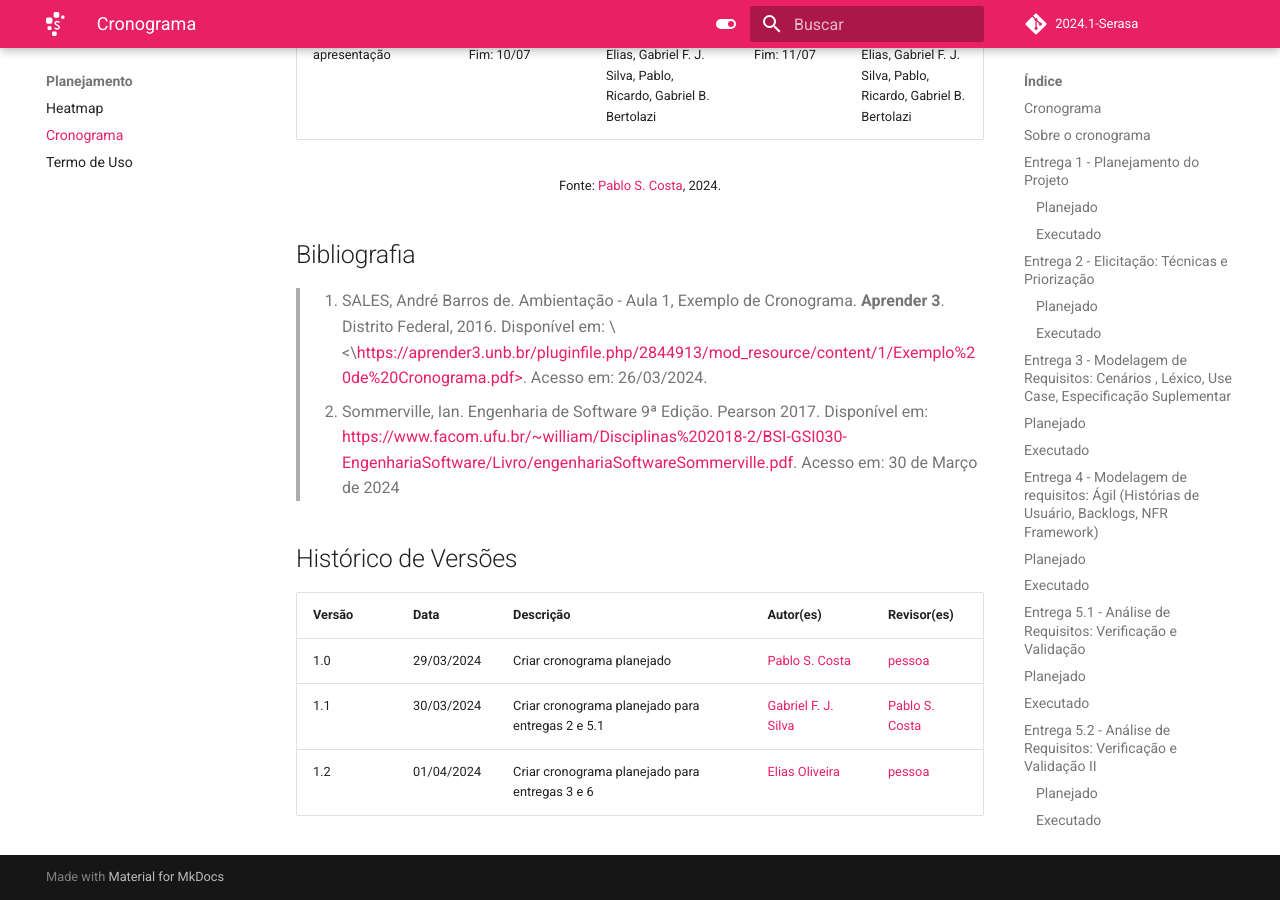
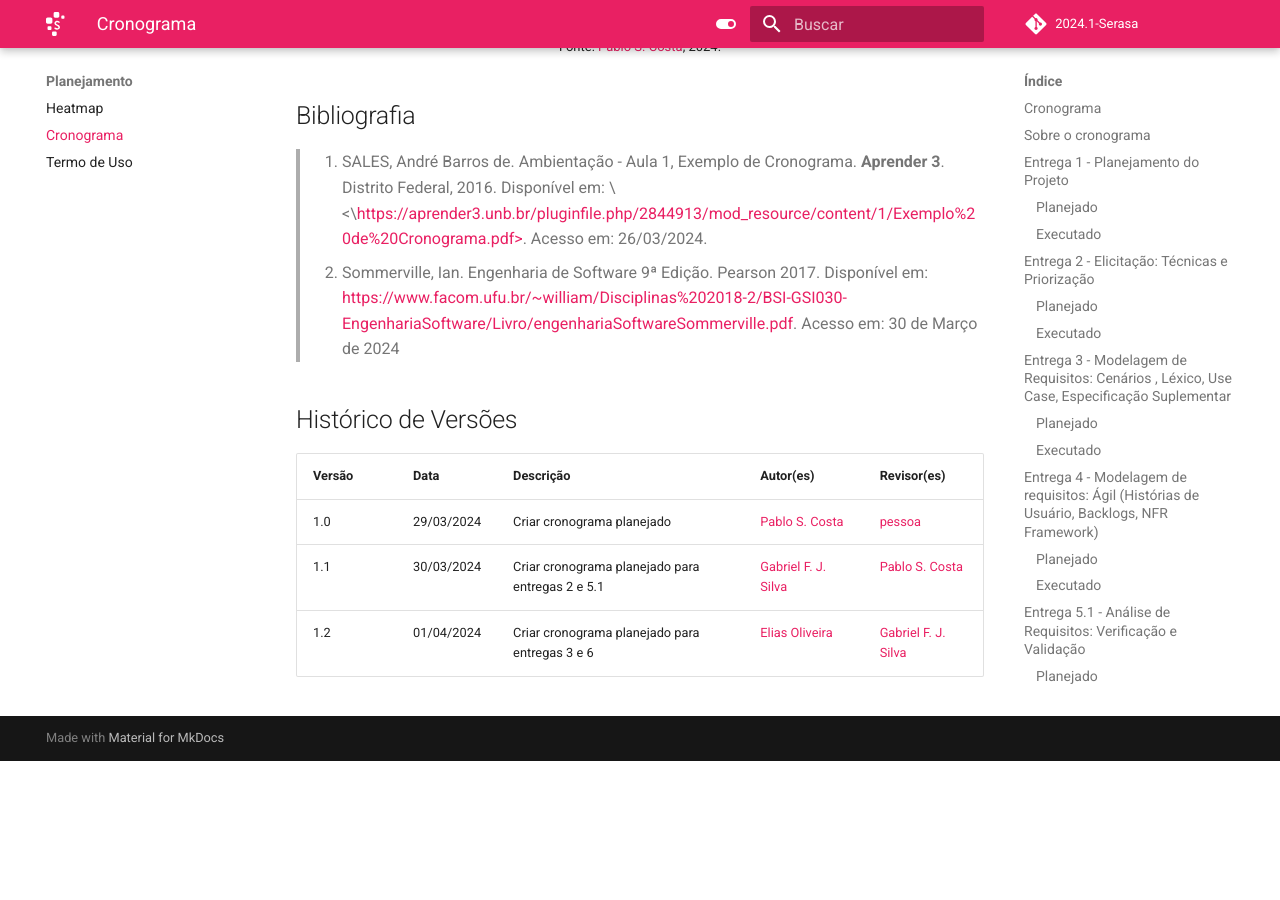
Before and after one commit to Requisitos-de-Software/2024.1-Serasa, an MkDocs documentation site: the page built from docs/planejamento/cronograma.md, in a window 1280 px wide and 900 px high, scrolled down 10631 px. Built offline with MkDocs 1.6.1 and Material for MkDocs 9.7.7, drawn with Linux system fonts in a browser that asks for light colours; comment, search, counter and statistics services are not loaded; after the commit the page ends 11392 px from its top, so only the background shows below that.

Commit message:
added reviewer and fixed titles indexation

```diff
--- a/docs/planejamento/cronograma.md
+++ b/docs/planejamento/cronograma.md
@@ -88,7 +88,7 @@ Na Tabela 2, está o cronograma executado nas atividades da primeira entrega.
 
 ## Entrega 3 - Modelagem de Requisitos: Cenários , Léxico, Use Case, Especificação Suplementar
 
-## Planejado
+### Planejado
 
 <font size="2"><p style = "text-align: center;">
     <b>Tabela 5</b> - Planejamento da entrega 3
@@ -106,7 +106,7 @@ Na Tabela 2, está o cronograma executado nas atividades da primeira entrega.
 
 <font size="2"><p style="text-align: center">Fonte: [Elias Faria de Oliveira](https://github.com/EliasOliver21), 2024.</p></font>
 
-## Executado
+### Executado
 
 <font size="2"><p style = "text-align: center;">
     <b>Tabela 6</b> - Executado da entrega 3
@@ -117,7 +117,7 @@ Na Tabela 2, está o cronograma executado nas atividades da primeira entrega.
 
 ## Entrega 4 - Modelagem de requisitos: Ágil (Histórias de Usuário, Backlogs, NFR Framework)
 
-## Planejado
+### Planejado
 
 <font size="2"><p style = "text-align: center;">
     <b>Tabela 7</b> - Planejamento da entrega 4
@@ -136,7 +136,7 @@ Na Tabela 2, está o cronograma executado nas atividades da primeira entrega.
 
 <font size="2"><p style="text-align: center">Fonte: [Gabriel B. Bertolazi](https://github.com/Bertolazi), 2024.</p></font>
 
-## Executado
+### Executado
 
 <font size="2"><p style = "text-align: center;">
     <b>Tabela 8</b> - Executado da entrega 4
@@ -146,7 +146,7 @@ Na Tabela 2, está o cronograma executado nas atividades da primeira entrega.
 
 ## Entrega 5.1 - Análise de Requisitos: Verificação e Validação
 
-## Planejado
+### Planejado
 
 <font size="2"><p style = "text-align: center;">
     <b>Tabela 9</b> - Planejado da entrega 5.1
@@ -162,7 +162,7 @@ Na Tabela 2, está o cronograma executado nas atividades da primeira entrega.
 
 <font size="2"><p style="text-align: center">Fonte: [Gabriel B. Bertolazi](https://github.com/Bertolazi), 2024.</p></font>
 
-## Executado
+### Executado
 <font size="2"><p style = "text-align: center;">
     <b>Tabela 10</b> - Executado da entrega 5.1
 </p></font>
@@ -211,7 +211,7 @@ Na Tabela 2, está o cronograma executado nas atividades da primeira entrega.
 
 <font size="2"><p style="text-align: center">Fonte: [Elias Faria de Oliveira](https://github.com/EliasOliver21), 2024.</p></font>
 
-## Executado
+### Executado
 
 <font size="2"><p style = "text-align: center;">
     <b>Tabela 14</b> - Executado da entrega 6
@@ -254,4 +254,4 @@ Disponível em:
 | --- | --- | --- | --- | --- |
 | 1.0 | 29/03/2024 | Criar cronograma planejado | [Pablo S. Costa](https://github.com/pabloheika) | [pessoa](https://github.com/pessoa) |
 | 1.1 | 30/03/2024 | Criar cronograma planejado para entregas 2 e 5.1 | [Gabriel F. J. Silva](https://github.com/MMcLovin) | [Pablo S. Costa](https://github.com/pabloheika) |
-| 1.2 | 01/04/2024 | Criar cronograma planejado para entregas 3 e 6 | [Elias Oliveira](https://github.com/EliasOliveira21) | [pessoa](https://github.com/pessoa) |
+| 1.2 | 01/04/2024 | Criar cronograma planejado para entregas 3 e 6 | [Elias Oliveira](https://github.com/EliasOliveira21) | [Gabriel F. J. Silva](https://github.com/MMcLovin) |
```
